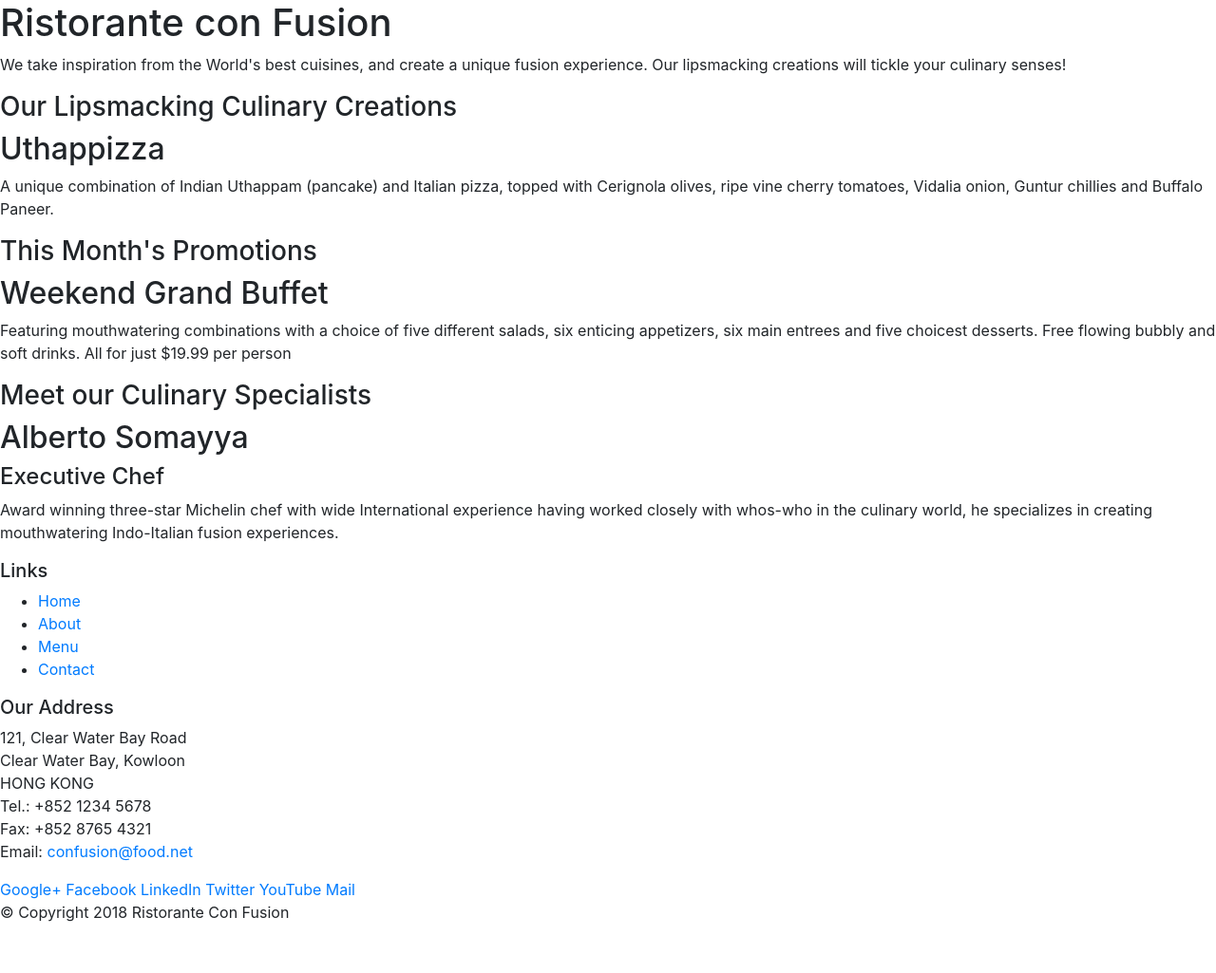
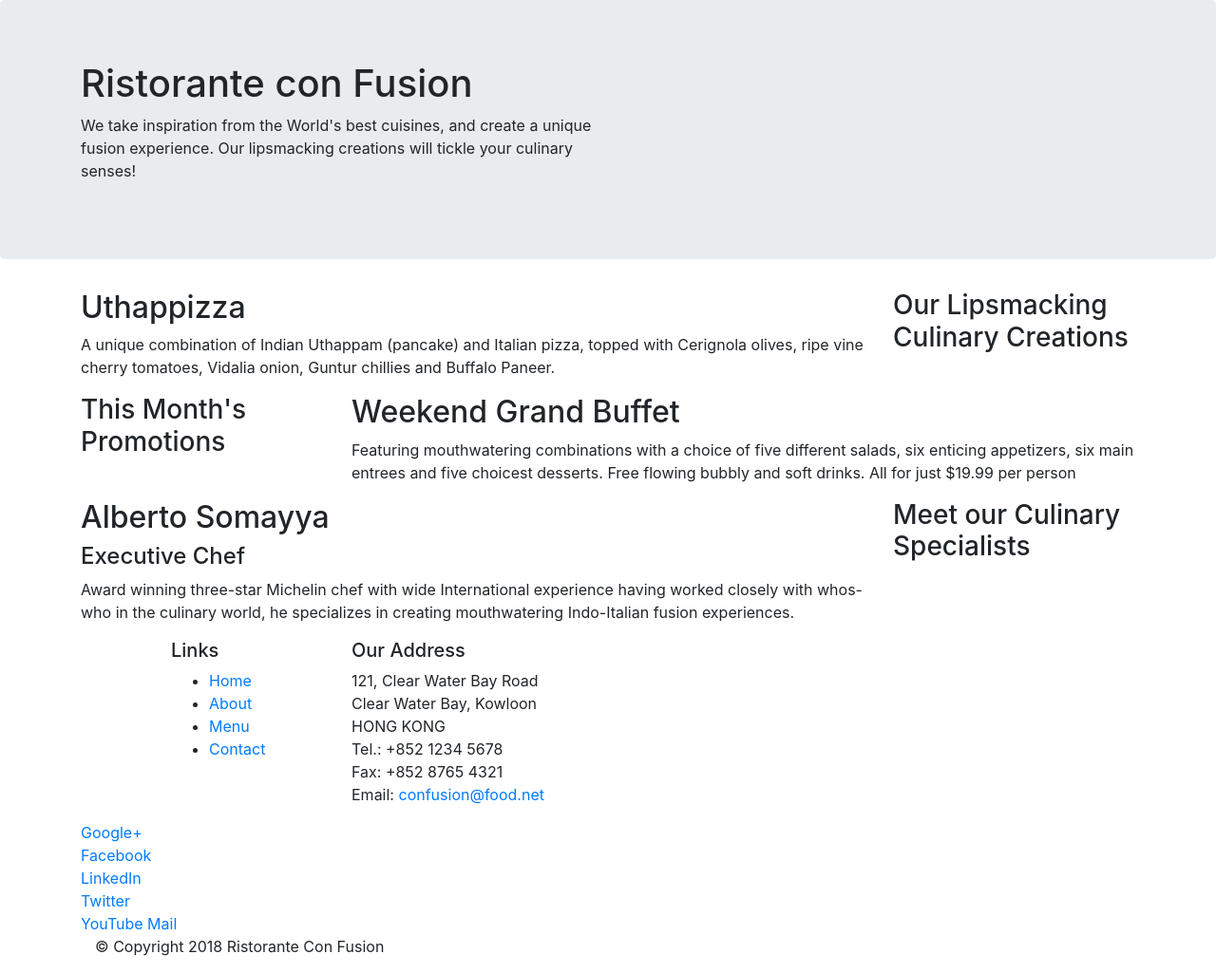
Before and after one commit to dibyarupajena/Intro-Bootstrap, a website: page index.html in a window 1280 px wide. Shown: the whole page at 95% size. Before the commit the page ends 989 px from the top, so only its background shows below. Drawn offline with nearby package versions, Linux system fonts and the light colour scheme.

Commit message:
Bootstrap Grid Part 1

```diff
--- a/index.html
+++ b/index.html
@@ -14,46 +14,47 @@
 
 <body>
 
-    <header>
-        <div>
-            <div>
-                <div>
+    <header class="jumbotron">
+        <div class="container">
+            <div class="row">
+                <div class="col-12 col-sm-6">
                     <h1>Ristorante con Fusion</h1>
                     <p>We take inspiration from the World's best cuisines, and create a unique fusion experience. Our lipsmacking creations will tickle your culinary senses!</p>
                 </div>
-                <div>
+                <div class="col-12 col sm">
                 </div>
             </div>
         </div>
     </header>
 
-    <div>
-        <div>
-            <div>
+    <div class="container">
+        <div class="row">
+            <div class="col-12 col-sm-4
+            order-sm-last col-md-3">
                 <h3>Our Lipsmacking Culinary Creations</h3>
             </div>
-            <div>
+            <div class="col col-sm order-sm-first col-md">
                 <h2>Uthappizza</h2>
                 <p>A unique combination of Indian Uthappam (pancake) and Italian pizza, topped with Cerignola olives, ripe vine cherry tomatoes, Vidalia onion, Guntur chillies and Buffalo Paneer.</p>
             </div>
         </div>
 
 
-        <div>
-            <div>
+        <div class="row">
+            <div class="col-12 col-sm-4 col-md-3">
                 <h3>This Month's Promotions</h3>
             </div>
-            <div>
+            <div class="col col-sm col-md">
                 <h2>Weekend Grand Buffet</h2>
                 <p>Featuring mouthwatering combinations with a choice of five different salads, six enticing appetizers, six main entrees and five choicest desserts. Free flowing bubbly and soft drinks. All for just $19.99 per person </p>
             </div>
         </div>
 
-        <div>
-            <div>
+        <div class="row">
+            <div class="col-12 col-sm-4 order-sm-last col-md-3">
                 <h3>Meet our Culinary Specialists</h3>
             </div>
-            <div>
+            <div class="col col-sm order-sm-first col-md">
                 <h2>Alberto Somayya</h2>
                 <h4>Executive Chef</h4>
                 <p>Award winning three-star Michelin chef with wide International experience having worked closely with whos-who in the culinary world, he specializes in creating mouthwatering Indo-Italian fusion experiences. </p>
@@ -62,9 +63,9 @@
     </div>
 
     <footer>
-        <div>
-            <div>
-                <div>
+        <div class="container">
+            <div class="row">
+                <div class="col-4 offset-1 col-sm-2">
                     <h5>Links</h5>
                     <ul>
                         <li><a href="#">Home</a></li>
@@ -73,7 +74,7 @@
                         <li><a href="#">Contact</a></li>
                     </ul>
                 </div>
-                <div>
+                <div class="col-7 col-sm-5">
                     <h5>Our Address</h5>
                     <address>
 		              121, Clear Water Bay Road<br>
@@ -85,7 +86,7 @@
 		           </address>
                 </div>
                 <div>
-                    <div>
+                    <div class="col-12 col-sm-4">
                         <a href="http://google.com/+">Google+</a>
                         <a href="http://www.facebook.com/profile.php?id=">Facebook</a>
                         <a href="http://www.linkedin.com/in/">LinkedIn</a>
@@ -95,7 +96,7 @@
                     </div>
                 </div>
            </div>
-           <div>
+           <div class="col-auto">
                 <div>
                     <p>© Copyright 2018 Ristorante Con Fusion</p>
                 </div>
```
